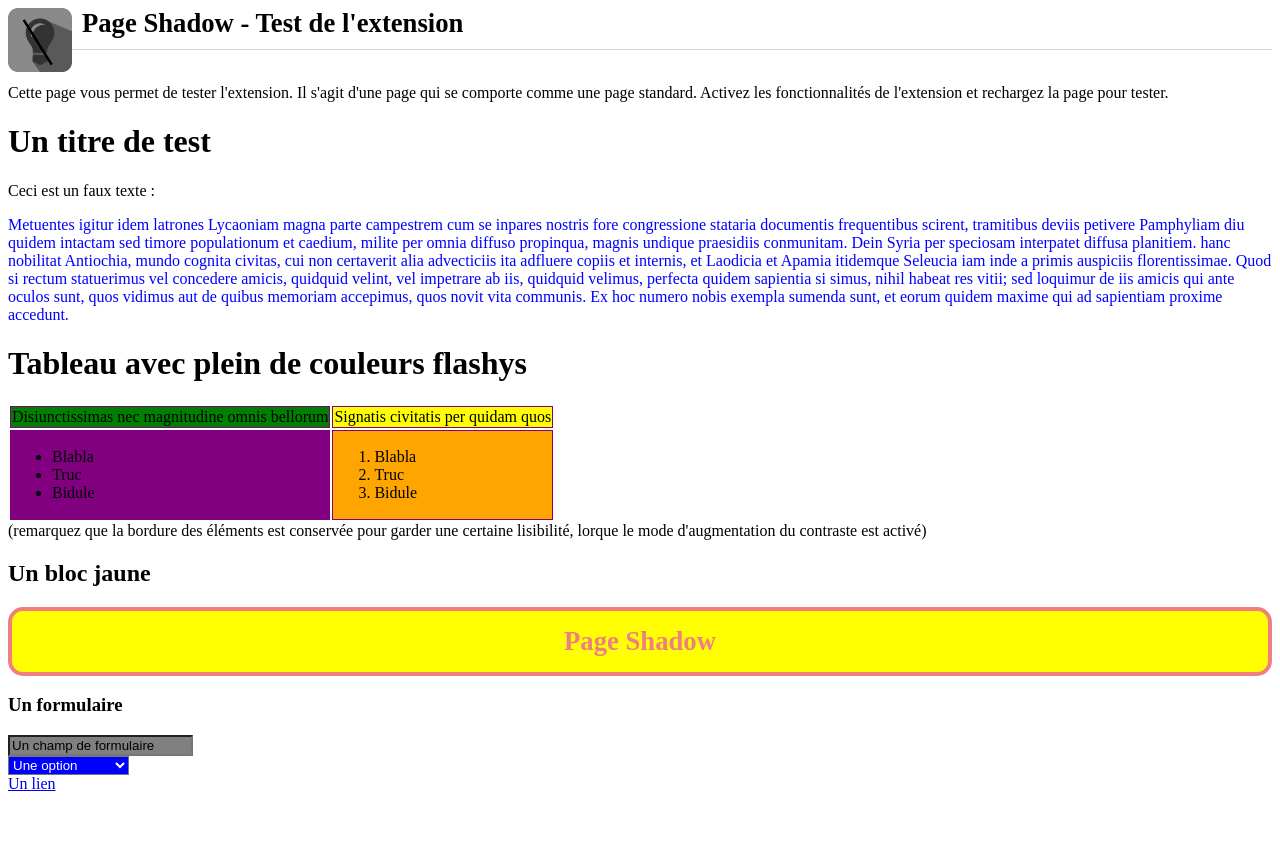
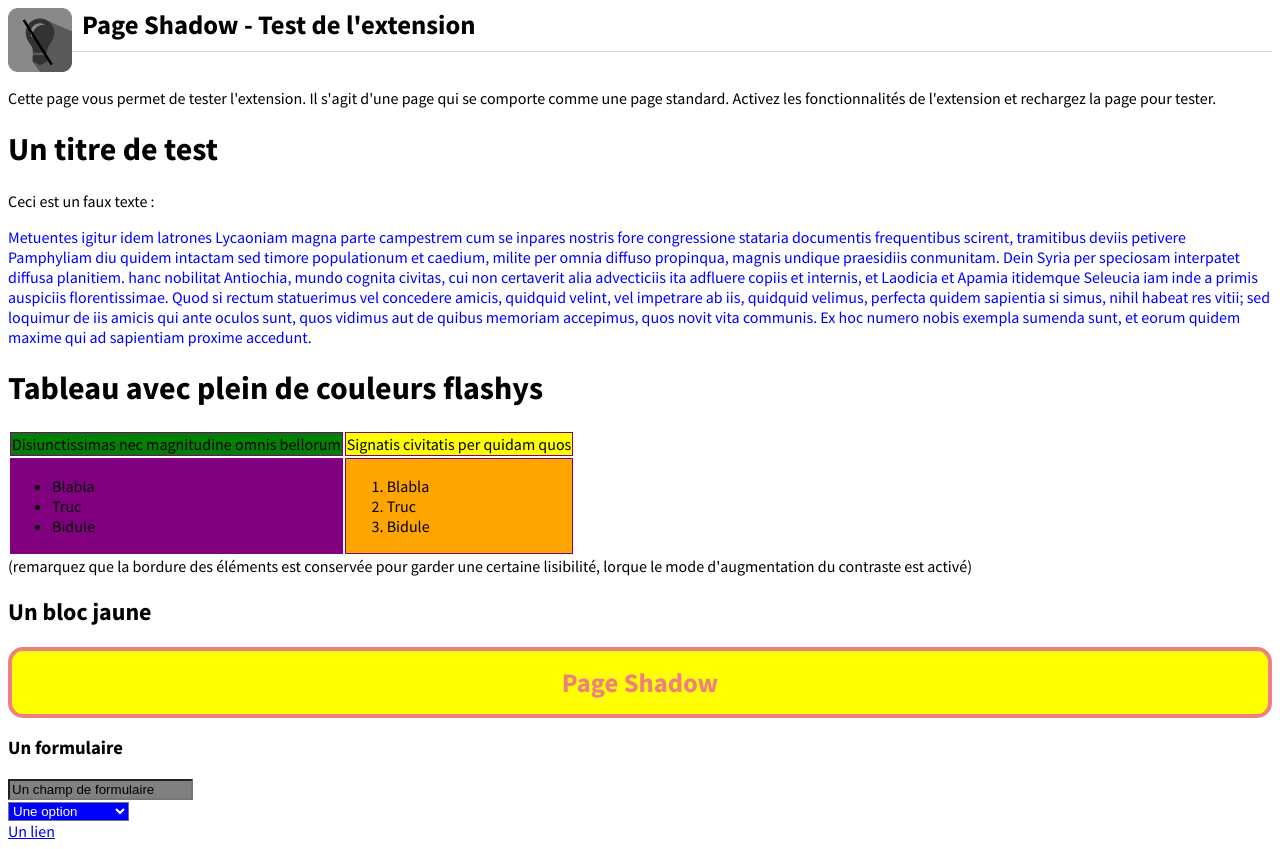
Before and after one commit to Eliastik/page-shadow, a browser extension: page pageTest.html in a window 1280 px wide. Before the commit the page ends 801 px from the top, so only its background shows below. Drawn offline with Linux system fonts and the light colour scheme.

Commit message:
Add Source Sans Pro font

```diff
--- /dev/null
+++ b/fonts.css
@@ -0,0 +1,21 @@
+body {
+    font-family: 'Source Sans Pro', sans-serif;
+}
+@font-face {
+    font-family: 'Source Sans Pro';
+    font-style: normal;
+    font-weight: 300;
+    src: local('Source Sans Pro Light'), local('SourceSansPro-Light'), url(fonts/SourceSansPro-Light.ttf) format('truetype');
+}
+@font-face {
+  font-family: 'Source Sans Pro';
+  font-style: normal;
+  font-weight: 400;
+  src: local('Source Sans Pro Regular'), local('SourceSansPro-Regular'), url(fonts/SourceSansPro-Regular.ttf) format('truetype');
+}
+@font-face {
+  font-family: 'Source Sans Pro';
+  font-style: normal;
+  font-weight: 700;
+  src: local('Source Sans Pro Bold'), local('SourceSansPro-Bold'), url(fonts/SourceSansPro-Bold.ttf) format('truetype');
+}
--- a/pageTest.html
+++ b/pageTest.html
@@ -1,10 +1,11 @@
 <!DOCTYPE html>
-<html>
+<html lang="fr">
 	<head>
 		<title>Page Shadow</title>
 		<script type="text/javascript" src="jquery.min.js"></script>
 		<script type="text/javascript" src="content.js"></script>
 		<link rel="stylesheet" href="content.css" type="text/css" />
+        <link rel="stylesheet" href="fonts.css" type="text/css" />
 		<meta charset="UTF-8">
  		<style type="text/css">
 		body
```
Also changed, not shown: extension.html (+3 -2 lines), options.html (+1 -0 lines), README.txt, fonts/SourceSansPro-Bold.ttf (added), fonts/SourceSansPro-Light.ttf (added), fonts/SourceSansPro-Regular.ttf (added), 2 other files.
